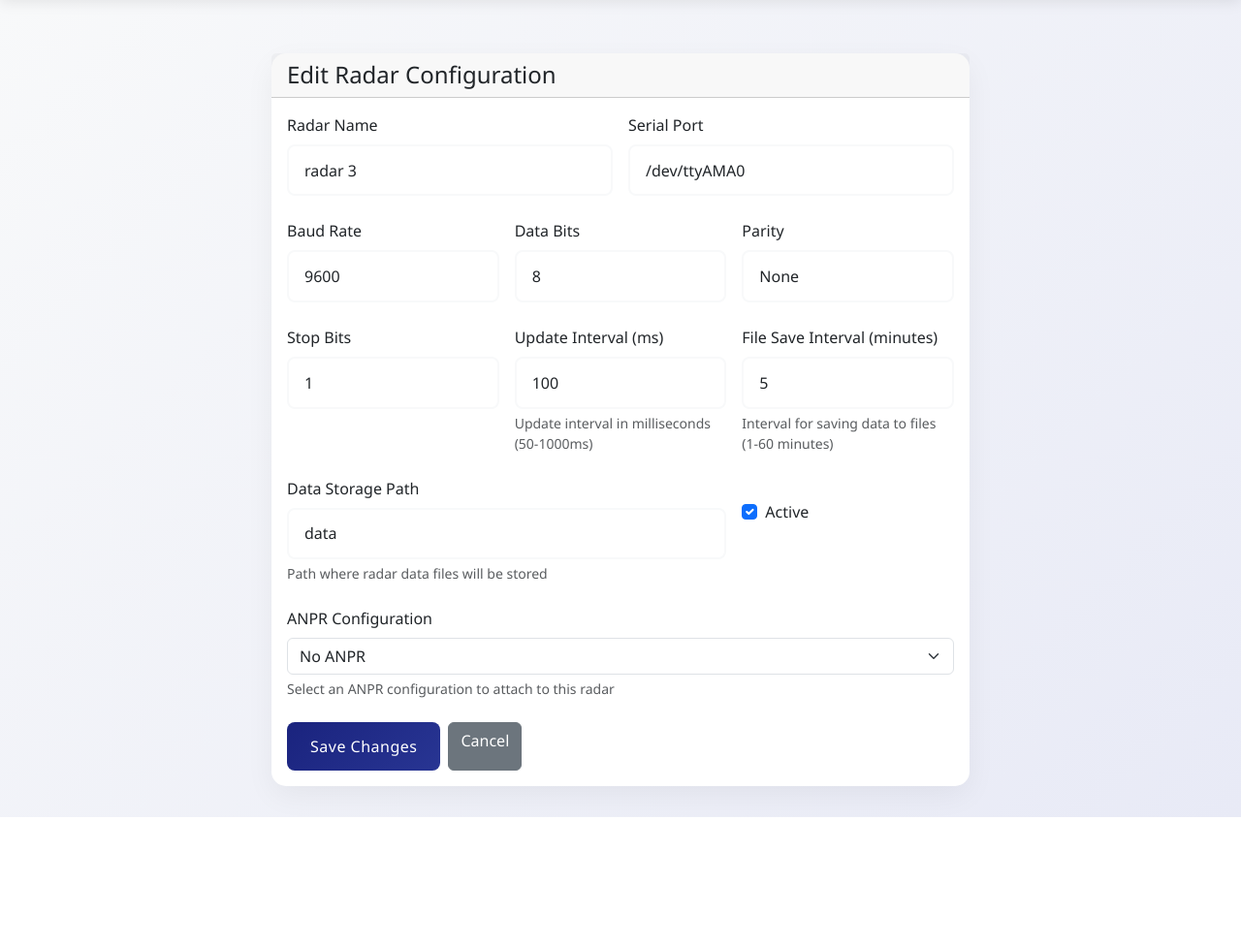
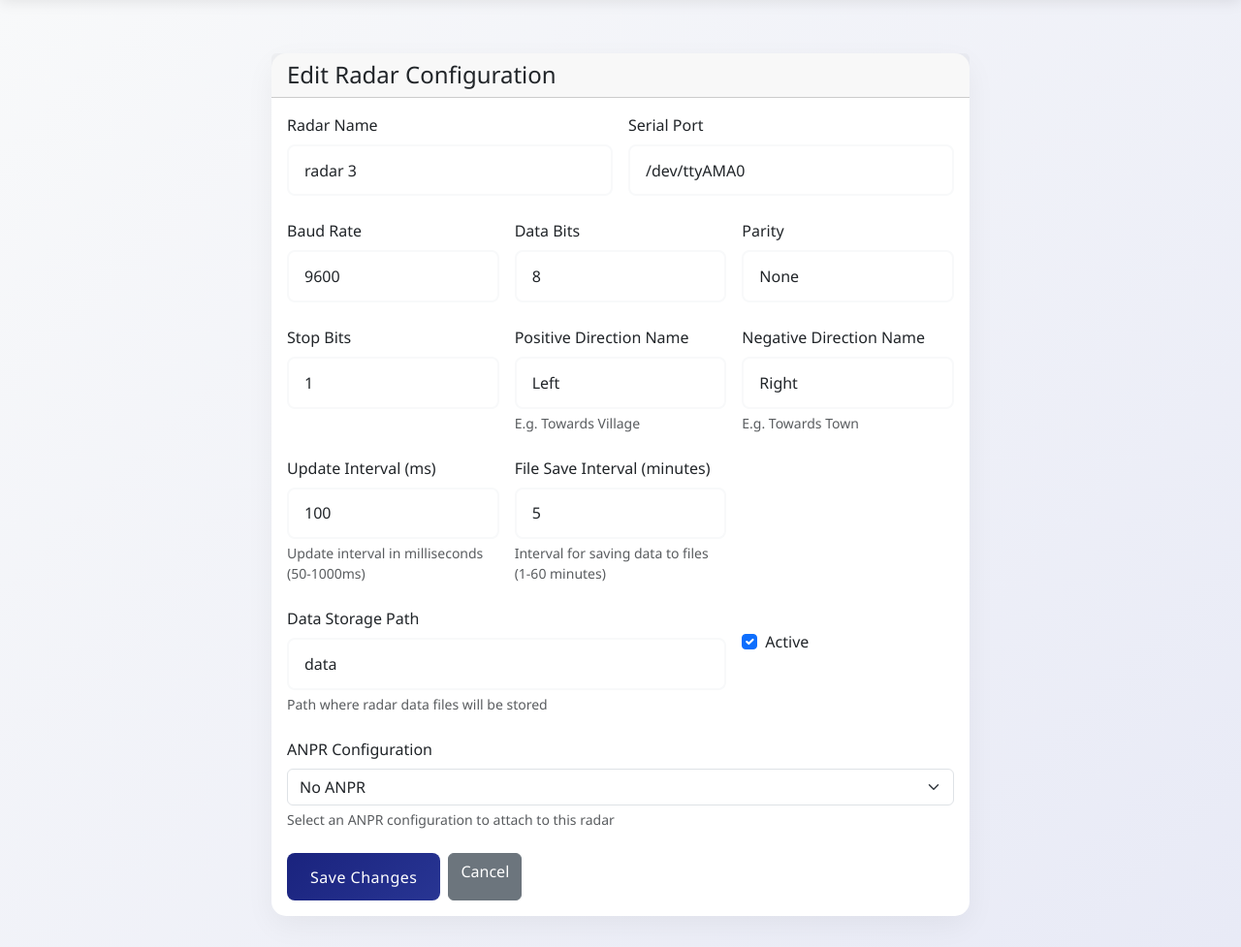
Before and after one commit to adarlegendre/dataloggerpy, a Django app: page /radar/2/edit/ in a window 1280 px wide. Shown: the part 57-1034 px from the top of the page at 97% size. Before the commit the page ends 900 px from the top, so only its background shows below. Run offline with Django 5.2, Linux system fonts and the light colour scheme; a user stored in the database is signed in; data comes from the database, SQL or seed files in the repository; both versions use the stored data as it was after the commit; some libraries are stand-ins or nearby versions.

Commit message:
added directions

```diff
--- a/app/forms.py
+++ b/app/forms.py
@@ -118,7 +118,7 @@ class RadarForm(forms.ModelForm):
     class Meta:
         model = RadarConfig
         fields = ['name', 'port', 'baud_rate', 'data_bits', 'parity', 'stop_bits',
-                 'update_interval', 'file_save_interval', 'data_storage_path', 'is_active']
+                 'update_interval', 'file_save_interval', 'data_storage_path', 'is_active', 'direction_positive_name', 'direction_negative_name']
         widgets = {
             'name': forms.TextInput(attrs={'class': 'form-control'}),
             'port': forms.TextInput(attrs={'class': 'form-control'}),
@@ -143,6 +143,8 @@ class RadarForm(forms.ModelForm):
                 'placeholder': 'Enter path for data storage'
             }),
             'is_active': forms.CheckboxInput(attrs={'class': 'form-check-input'}),
+            'direction_positive_name': forms.TextInput(attrs={'class': 'form-control', 'placeholder': "e.g. Towards Village"}),
+            'direction_negative_name': forms.TextInput(attrs={'class': 'form-control', 'placeholder': "e.g. Towards Town"}),
         }
 
     def __init__(self, *args, **kwargs):
--- a/app/models.py
+++ b/app/models.py
@@ -191,8 +191,23 @@ class RadarConfig(models.Model):
         help_text="Path to store radar data files"
     )
     is_active = models.BooleanField(default=True)
+    direction_positive_name = models.CharField(
+        max_length=100,
+        default='Towards Village',
+        help_text="Name for the positive direction"
+    )
+    direction_negative_name = models.CharField(
+        max_length=100,
+        default='Towards Town',
+        help_text="Name for the negative direction"
+    )
     created_at = models.DateTimeField(auto_now_add=True)
     updated_at = models.DateTimeField(auto_now=True)
+
+    @property
+    def direction_name(self):
+        # Default to positive direction name for display
+        return self.direction_positive_name
 
     class Meta:
         verbose_name = 'Radar Configuration'
@@ -505,6 +520,7 @@ class RadarObjectDetection(models.Model):
     license_plate = models.CharField(max_length=20, null=True, blank=True, help_text="Detected license plate number")
     email_sent = models.BooleanField(default=False, help_text="Whether notification email has been sent")
     created_at = models.DateTimeField(auto_now_add=True)
+    direction_name = models.CharField(max_length=100, null=True, blank=True, help_text="Direction name for this detection")
 
     class Meta:
         verbose_name = 'Radar Object Detection'
--- a/app/templates/app/edit_radar.html
+++ b/app/templates/app/edit_radar.html
@@ -71,6 +71,28 @@
                                 </div>
                                 {% endif %}
                             </div>
+                            <div class="col-md-4">
+                                <label for="id_direction_positive_name" class="form-label">Positive Direction Name</label>
+                                {{ form.direction_positive_name }}
+                                <div class="form-text">E.g. Towards Village</div>
+                                {% if form.direction_positive_name.errors %}
+                                <div class="invalid-feedback d-block">
+                                    {{ form.direction_positive_name.errors }}
+                                </div>
+                                {% endif %}
+                            </div>
+                            <div class="col-md-4">
+                                <label for="id_direction_negative_name" class="form-label">Negative Direction Name</label>
+                                {{ form.direction_negative_name }}
+                                <div class="form-text">E.g. Towards Town</div>
+                                {% if form.direction_negative_name.errors %}
+                                <div class="invalid-feedback d-block">
+                                    {{ form.direction_negative_name.errors }}
+                                </div>
+                                {% endif %}
+                            </div>
+                        </div>
+                        <div class="row g-3 mt-2">
                             <div class="col-md-4">
                                 <label for="id_update_interval" class="form-label">Update Interval (ms)</label>
                                 {{ form.update_interval }}
```
Also changed, not shown: app/services.py (+47 -6 lines), app/templates/app/config.html (+14 -6 lines), app/templates/app/home.html (+19 -10 lines), app/migrations/0008_radarconfig_direction.py (added), app/migrations/0009_radarconfig_direction_negative_name_and_more.py (added), app/migrations/0010_remove_radarconfig_direction_and_more.py (added), app/migrations/0011_radarobjectdetection_direction_name.py (added), db.sqlite3.
